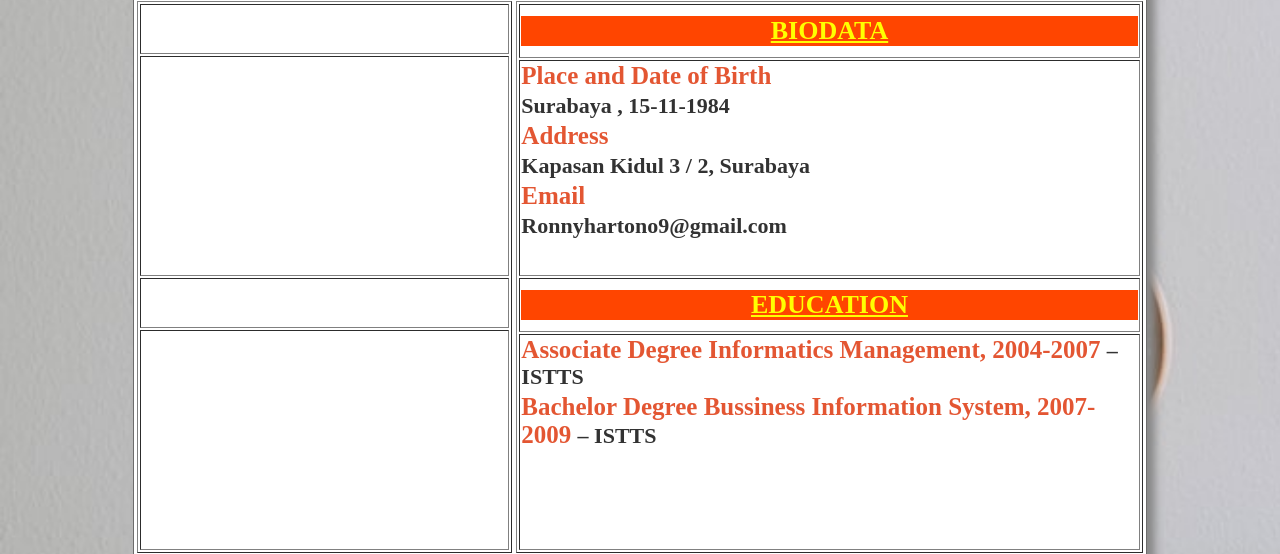
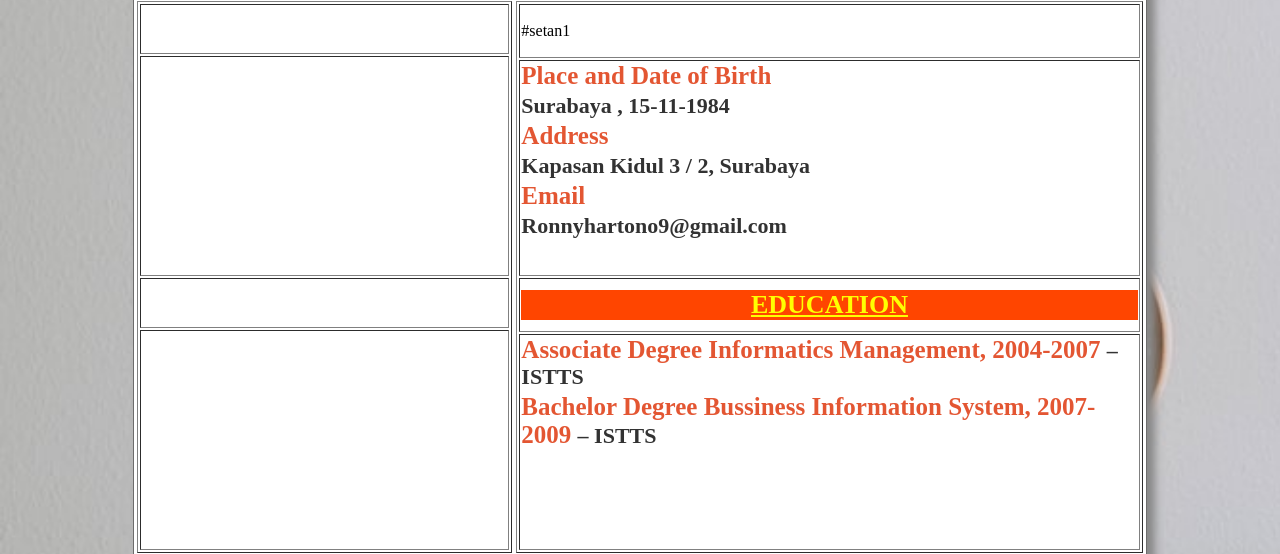
Before and after one commit to ronnyhartono9/ronny9, a plain HTML site: page cv-kom31.html in a window 1280 px wide. Shown: the part 199-753 px from the top of the page. Drawn offline with Linux system fonts and the light colour scheme.

Commit message:
Update cv-kom31.html

```diff
--- a/cv-kom31.html
+++ b/cv-kom31.html
@@ -90,7 +90,9 @@
                     </td>
                     <td style="width: 50%;">
                         <table border="1">
-                            <tr style="height: 50px;"><td><center><div class="lab"id="l1"style="background-color:orangered;color:yellow;font-size:26px;font-weight:bold;text-decoration: underline;">BIODATA</div></center></td></tr>
+                            <tr style="height: 50px;"><td>
+                                #setan1
+                                <center><div class="lab"id="l1"style="background-color:orangered;color:yellow;font-size:26px;font-weight:bold;text-decoration: underline;display:none">BIODATA</div></center></td></tr>
                             <tr style="height: 200px;vertical-align: top;"><td>
                                 <div id="m1" class="m">
                                     <A class="a2">Place and Date of Birth</A><BR>
```
